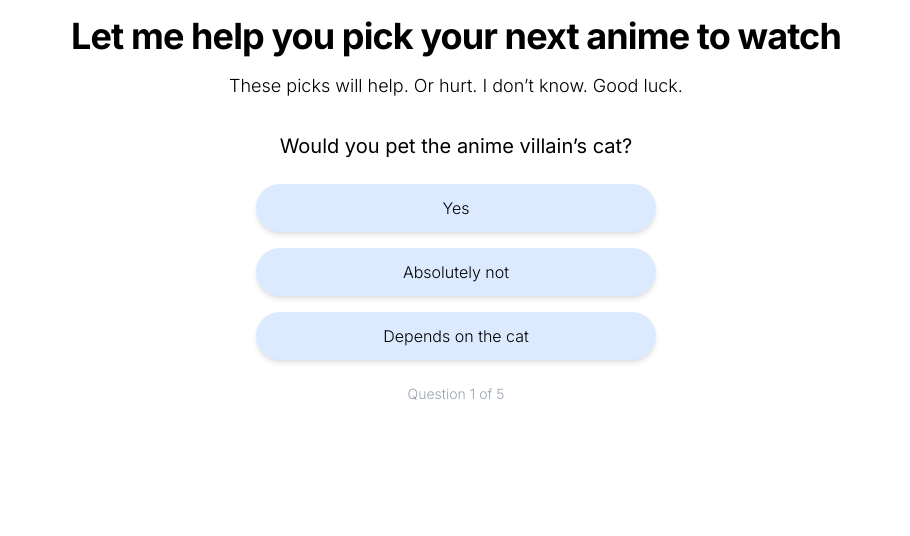
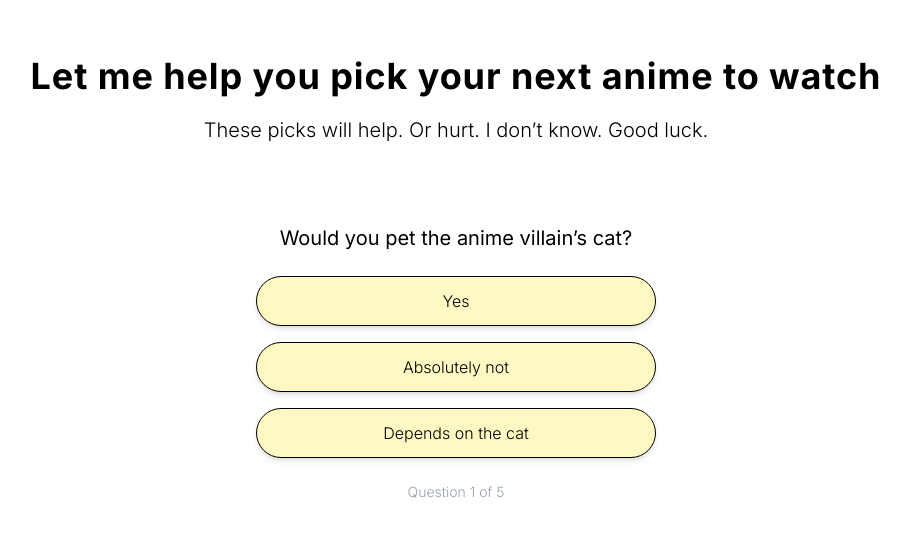
Before and after one commit to jeanyang0519/anime-recommender, a Next.js app: page / in a window 1280 px wide. Shown: the top 536 px of the page, without its empty margins (184-1094 px from the left). Built offline with nearby package versions, Linux system fonts and the light colour scheme.

Commit message:
style page

```diff
--- a/src/app/globals.css
+++ b/src/app/globals.css
@@ -12,6 +12,10 @@
   }
 }
 
+h1 {
+  @apply tracking-wide;
+}
+
 /* body {
   background: var(--background);
   color: black;
--- a/src/app/page.tsx
+++ b/src/app/page.tsx
@@ -59,20 +59,20 @@ export default function HomePage() {
   if (recommendations) {
     return (
       <div className="p-8 max-w-full mx-auto text-center">
-        <h1 className="text-4xl font-extrabold mb-6 tracking-tight">✨ This is meant to be ✨</h1>
-        <p className="text-lg mb-8">These are the anime the universe (and your choices) screamed at us to show you:</p>
+        <h1 className="text-4xl font-extrabold mb-6">✨ This is meant to be ✨</h1>
+        <p className="text-lg mb-8">These are the anime the universe (and your choices) screamed at me to show you:</p>
         <div className="overflow-x-auto w-full px-4 pb-8">
         <div className="flex gap-6 snap-x snap-mandatory justify-center w-fit mx-auto">
           {recommendations.map((anime, index) => (
             <div
               key={index}
-              className="w-80 shrink-0 snap-center bg-white text-black bg-opacity-80 p-6 rounded-2xl shadow-md border border-white/20"
+              className="w-100 shrink-0 snap-center bg-yellow-50 text-black bg-opacity-80 p-6 rounded-2xl shadow-md border border-white/20"
             >
-              <h2 className="text-2xl font-semibold mb-2">{anime.title.romaji}</h2>
+              <h2 className="text-2xl font-semibold mb-6">{anime.title.romaji}</h2>
               <img
                 src={anime.coverImage.large}
                 alt={anime.title.romaji}
-                className="w-48 mx-auto rounded-lg"
+                className="w-48 mx-auto rounded-lg mb-8"
               />
               <p
                 className="text-base text-left mt-4"
@@ -91,7 +91,7 @@ export default function HomePage() {
 
         <button
           onClick={restartQuiz}
-          className="border-2 mt-6 px-6 py-3 rounded-full bg-yellow-100 hover:bg-yellow-250 text-black font-semibold shadow-md"
+          className="border-2 cursor-pointer mt-6 px-6 py-3 rounded-full bg-yellow-100 hover:bg-yellow-250 text-black font-semibold"
         >
           Back to home
         </button>
@@ -105,15 +105,15 @@ export default function HomePage() {
 
   return (
     <div className="p-4 mx-auto text-center">
-      <h1 className="text-4xl font-extrabold mb-4 tracking-tight">Let me help you pick your next anime to watch</h1>
-      <p className="text-lg mb-8">These picks will help. Or hurt. I don’t know. Good luck.</p>
+      <h1 className="text-4xl font-extrabold mb-5 mt-10">Let me help you pick your next anime to watch</h1>
+      <p className="text-xl  mb-20">These picks will help. Or hurt. I don’t know. Good luck.</p>
       <p className="text-xl font-medium mb-6">{q.question}</p>
       <div className="w-100 mx-auto flex flex-col gap-4">
         {q.options.map((option, i) => (
           <button
             key={i}
             onClick={() => handleAnswer(option)}
-            className="bg-blue-100 text-black py-3 px-6 rounded-full hover:bg-blue-400 transition-all shadow-md"
+            className="border bg-yellow-100 cursor-pointer py-3 px-6 rounded-full hover:bg-yellow-300 transition-all shadow-md"
           >
             {option.label}
           </button>
```
